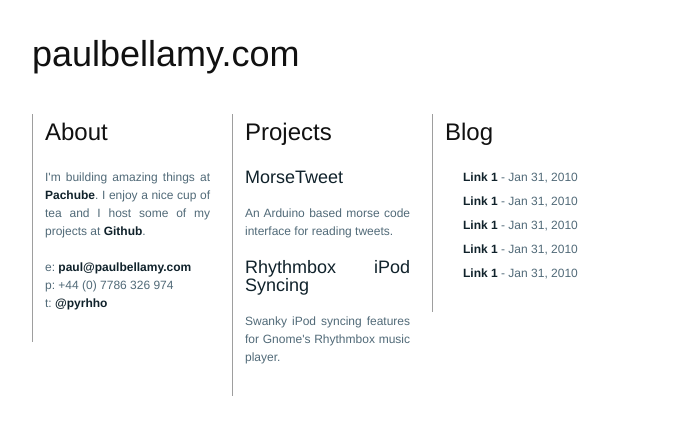
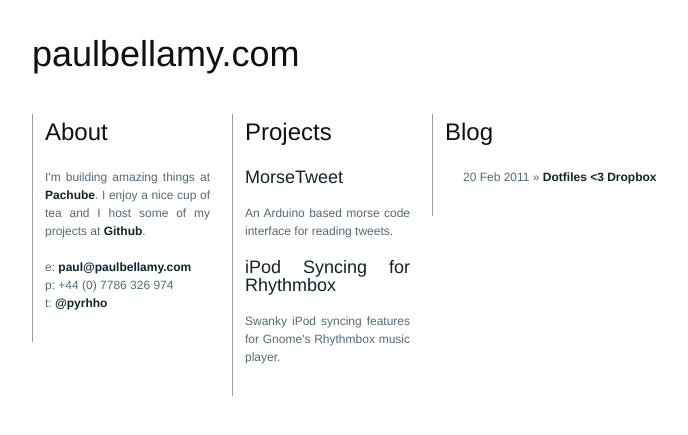
Before and after one commit to paulbellamy/paulbellamy.github.com, a Jekyll site: the page built from index.html, in a window 1280 px wide. Shown: the top 435 px of the page, without its empty margins (133-821 px from the left). Built offline with Jekyll 4.4.1, drawn with Linux system fonts in a browser that asks for light colours.

Commit message:
Dotfiles <3 Dropbox

```diff
--- a/_layouts/default.html
+++ b/_layouts/default.html
@@ -1,5 +1,5 @@
-<!DOCTYPE html PUBLIC "-//W3C//DTD XHTML 1.0 Transitional//EN" "http://www.w3.org/TR/xhtml1/DTD/xhtml1-transitional.dtd">
-<html xmlns="http://www.w3.org/1999/xhtml">
+<!DOCTYPE html>
+<html>
   <head>
     <title>{{ page.title }}</title>
     <link rel="stylesheet" href="css/blueprint/screen.css" type="text/css" media="screen, projection">
@@ -39,7 +39,7 @@
             </p>
           </div>
           <div class="item">
-            <h3><a href="Rhythmbox-iPod-Plugin">Rhythmbox iPod Syncing</a></h3>
+            <h3><a href="Rhythmbox-iPod-Plugin">iPod Syncing for Rhythmbox</a></h3>
             <p>
               Swanky iPod syncing features for Gnome's Rhythmbox music player.
             </p>
@@ -49,13 +49,7 @@
       <div class="column span-12 last">
         <div class="content">
           <h2>Blog</h2>
-          <ul>
-            <li><a href="post_1">Link 1</a> - Jan 31, 2010</li>
-            <li><a href="post_1">Link 1</a> - Jan 31, 2010</li>
-            <li><a href="post_1">Link 1</a> - Jan 31, 2010</li>
-            <li><a href="post_1">Link 1</a> - Jan 31, 2010</li>
-            <li><a href="post_1">Link 1</a> - Jan 31, 2010</li>
-          </ul>
+          {{ content }}
         </div>
       </div>
     </div>
--- /dev/null
+++ b/index.html
@@ -0,0 +1,9 @@
+---
+layout: default
+title: paulbellamy.com
+---
+<ul class="posts">
+  {% for post in site.posts %}
+    <li><span>{{ post.date | date_to_string }}</span> &raquo; <a href="{{ post.url }}">{{ post.title }}</a></li>
+  {% endfor %}
+</ul>
--- a/index.markdown
+++ /dev/null
@@ -1,5 +0,0 @@
----
-layout: default
-title: paulbellamy.com
----
-Hello World
```
Also changed, not shown: _layouts/post.html (added, +26 -0 lines), _posts/2011-02-20-dotfiles-heart-dropbox.markdown (added, +22 -0 lines).
